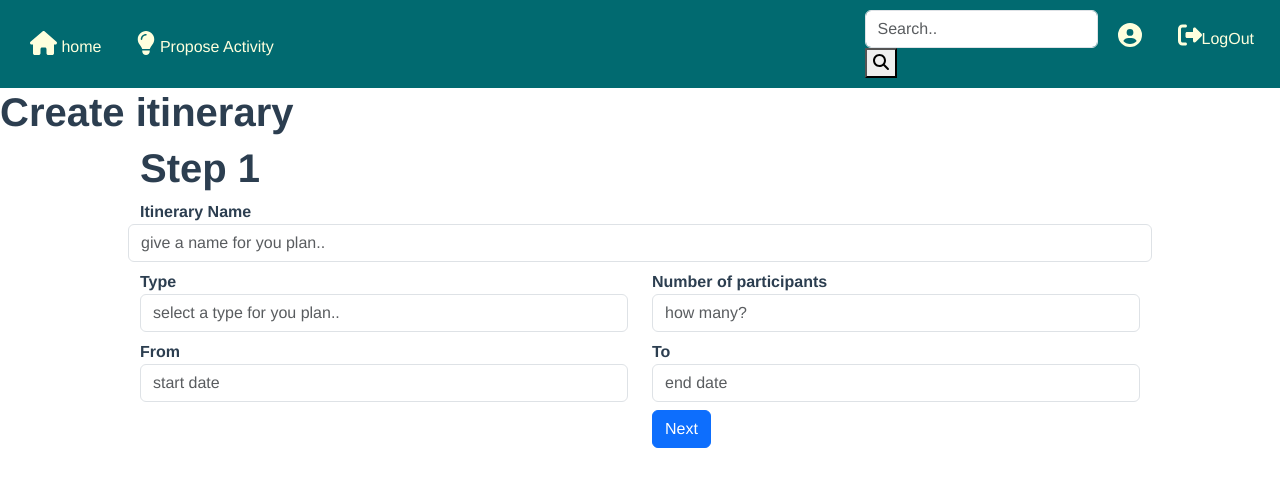
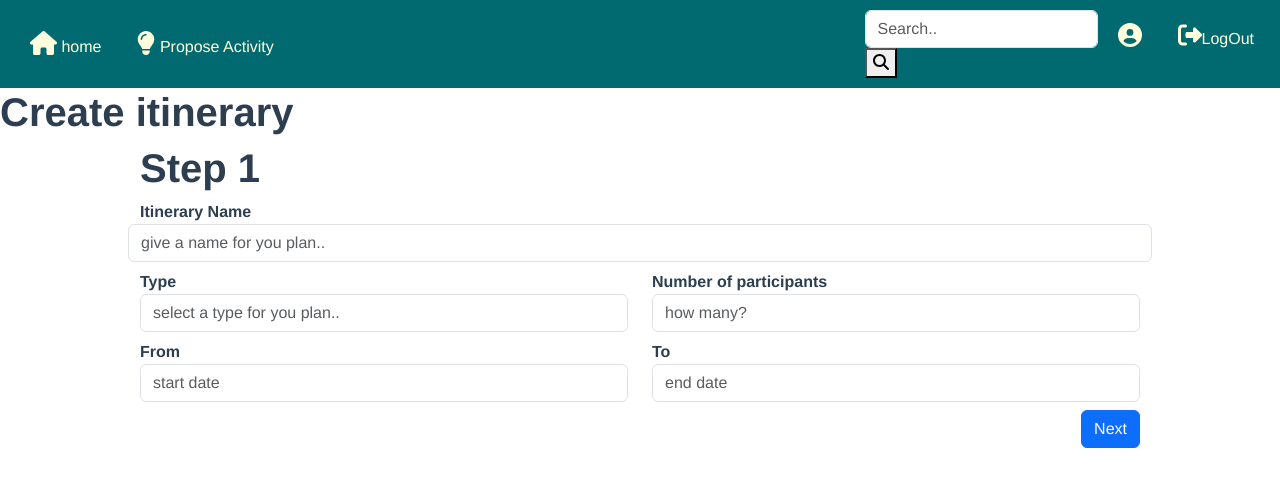
Before and after one commit to nicolecst/FYP, a Vue app in the folder itinerary/: page /create in a window 1280 px wide. Shown: the top 486 px of the page. Built offline with nearby package versions, Linux system fonts and the light colour scheme; no server answers.

Commit message:
form buttons

```diff
--- a/itinerary/src/pages/CreateItinerary.vue
+++ b/itinerary/src/pages/CreateItinerary.vue
@@ -59,9 +59,9 @@
           <label for="">Confirm</label>
           <input type="text" class="form-control" placeholder="confirm.." />
         </section>
-
         <div class="row mt-2">
-          <div class="col md-6">
+          <div class="buttons">
+            <div>
               <button
                 v-if="step != 1"
                 @click.prevent="previousStep()"
@@ -70,7 +70,7 @@
                 Back
               </button>
             </div>
-          <div class="col md-6">
+            <div>
               <button
                 v-if="step != totalSteps"
                 @click.prevent="nextStep()"
@@ -78,6 +78,7 @@
               >
                 Next
               </button>
+            </div>
           </div>
         </div>
       </form>
@@ -113,4 +114,9 @@
 .container {
   width: 80%;
 }
+.buttons {
+  display: flex;
+  align-items: center;
+  justify-content: space-between;
+}
 </style>
```
Lines whose indentation alone changed are shown as unchanged.
